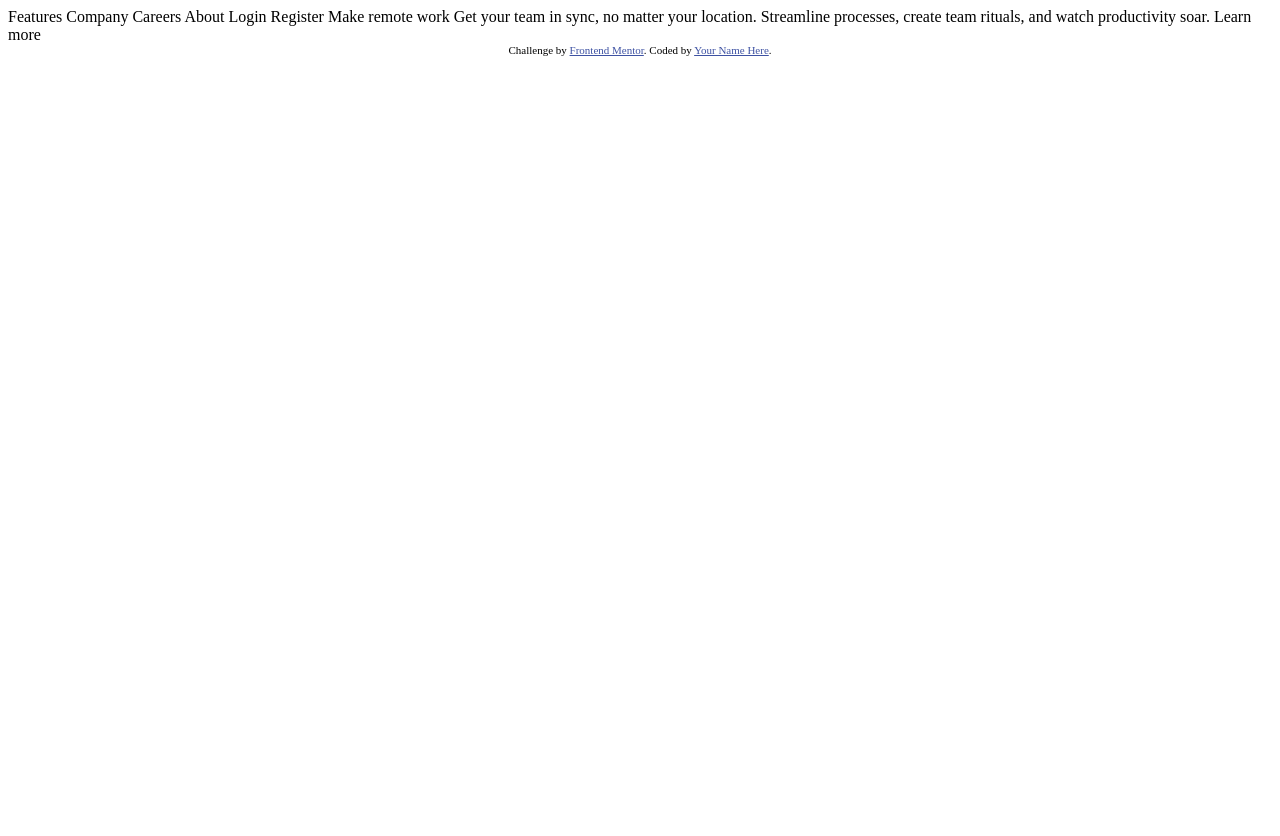
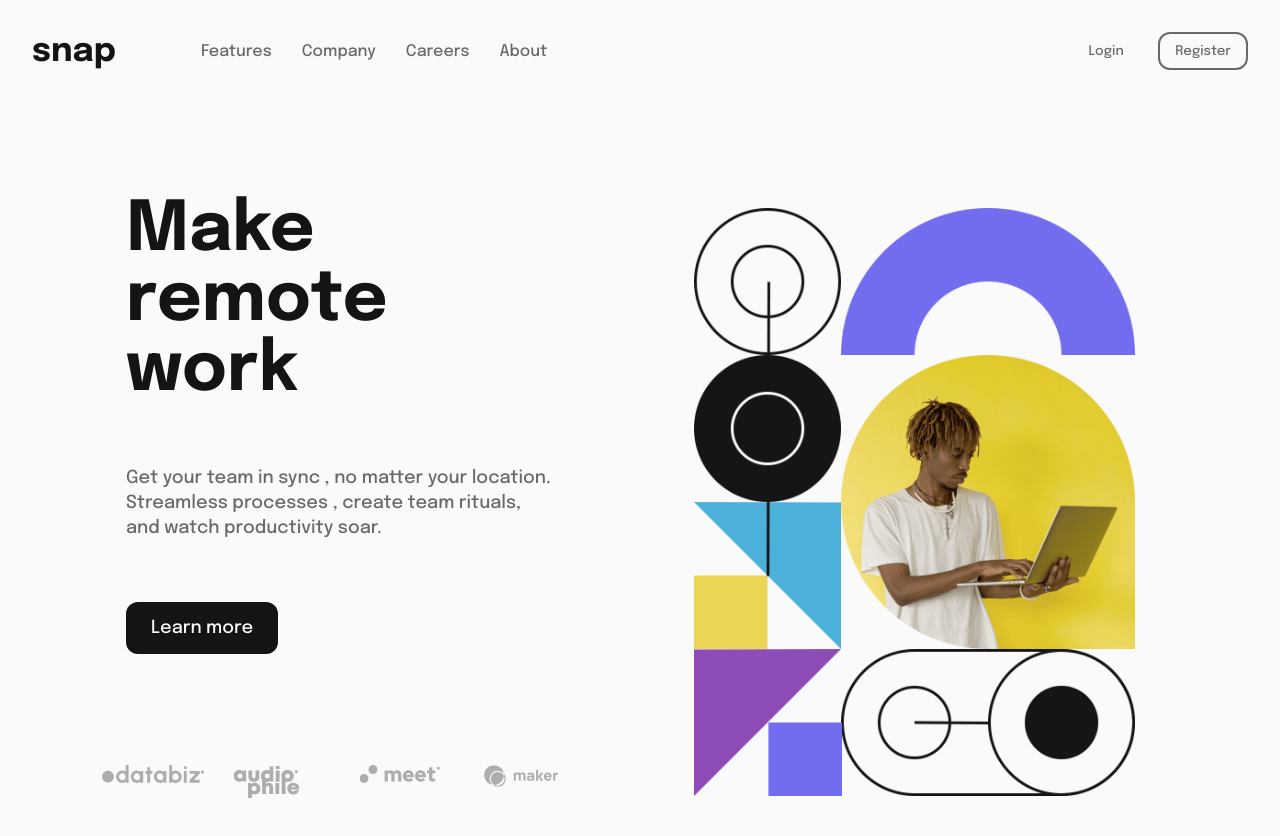
Before and after one commit to anismekhaba/intro-section-with-dropdown-navigation-main, a plain HTML site: page index.html in a window 1280 px wide. Before the commit the page ends 800 px from the top, so only its background shows below. Drawn offline with Linux system fonts and the light colour scheme.

Commit message:
Make the website

```diff
--- /dev/null
+++ b/css/style.css
@@ -0,0 +1,126 @@
+@import url('https://fonts.googleapis.com/css2?family=Epilogue:wght@500;700&display=swap');
+* {
+    margin: 0;
+    padding: 0;
+    box-sizing: border-box;
+    font-family: 'Epilogue', Arial, Helvetica, sans-serif ;
+}
+
+/* colors */
+:root {
+    --almost-white: hsl(0, 0%, 98%);
+    --medium-gray: hsl(0, 0%, 41%);
+    --almost-black: hsl(0, 0%, 8%);
+}
+body {
+    font-size: 18px;
+    background-color: #FAFAFA;
+}
+
+
+
+a {
+    text-decoration: none;
+}
+
+#header {
+    width: 100%;
+    padding: 2rem;
+}
+
+.navbar , .header-container , .navbar-list {
+    display: flex;
+    justify-content: space-between;
+    align-items: center;
+}
+
+/* navbar styling */
+.navbar .navbar-list {
+    list-style: none;
+}
+.navbar .navbar-brand {
+    color: var(--almost-black);
+    margin-right: 70px;
+    font-size: 2.1rem;
+    font-weight: bold;
+}
+.navbar .navbar-list li {
+    padding: 0 15px;
+}
+.navbar .navbar-list li a {
+    color: var(--medium-gray);
+    font-size: 16px;
+}
+.header-button {
+  padding: 10px 15px;
+  border: 0;
+  outline: none;
+  cursor: pointer;
+  background-color: transparent;
+  color: var(--medium-gray);
+}
+.header-button.h-b-outline {
+    border: 2px solid var(--medium-gray);
+    border-radius: 12px;
+    margin-left: 15px;
+}
+/* navbar styling */
+
+
+/* Hero section */
+#hero {
+    width: 100%;
+    height: auto;
+}
+#hero .container {
+    width: 100%;
+    padding: 0 6rem;
+    margin-top: 4rem;
+    margin-bottom: 4rem;
+    display: flex;
+    justify-content: space-between;
+    align-items: flex-end;
+}
+#hero .container > * {
+    flex-basis: 45%;
+}
+#hero .container .hero-img img {
+    width: 90%;
+}
+#hero .container .hero-desc {
+    display: flex;
+    flex-direction: column;
+    justify-content: flex-start;
+    align-items: flex-start;
+}
+#hero .container .hero-desc h1{
+  color: var(--almost-black);
+  margin: 30px;
+  font-size: 4.3rem;
+}
+#hero .container .hero-desc p {
+    color: var(--medium-gray);
+    margin: 30px;
+    line-height: 1.4;
+}
+#hero .container .hero-desc .hero-button {
+    padding: 17px 25px;
+    background-color: var(--almost-black);
+    color: var(--almost-white);
+    border-radius: 12px;
+    border: 0;
+    outline: none;
+    font-size: 18px;
+    margin: 30px;
+}
+#hero .container .hero-desc .sponsors {
+    display: grid;
+    grid-template-columns: repeat(4,1fr);
+    column-gap: 20px;
+    margin-top: 80px;
+    width: 100%;
+}
+#hero .container .hero-desc .sponsors img {
+   transform: scale(0.9);
+}
+/* Hero section */
--- a/index.html
+++ b/index.html
@@ -1,39 +1,70 @@
 <!DOCTYPE html>
 <html lang="en">
-<head>
-  <meta charset="UTF-8">
-  <meta name="viewport" content="width=device-width, initial-scale=1.0"> <!-- displays site properly based on user's device -->
+  <head>
+    <meta charset="UTF-8" />
+    <meta name="viewport" content="width=device-width, initial-scale=1.0" />
+    <link
+      rel="icon"
+      type="image/png"
+      sizes="32x32"
+      href="./images/favicon-32x32.png"
+    />
+    <title>Frontend Mentor | Intro section with dropdown navigation</title>
+    <link rel="stylesheet" href="./css/style.css" />
+  </head>
+  <body>
+    <!-- Navbar -->
+    <header id="header">
+      <div class="header-container">
+        <nav class="navbar">
+          <a href="#" class="navbar-brand">snap</a>
+          <ul class="navbar-list">
+            <li><a href="#">Features</a></li>
+            <li><a href="#">Company</a></li>
+            <li><a href="#">Careers</a></li>
+            <li><a href="#">About</a></li>
+          </ul>
+        </nav>
+        <div class="header-buttons">
+          <button class="header-button h-b-noborder">Login</button>
+          <button class="header-button h-b-outline">Register</button>
+        </div>
+      </div>
+    </header>
+    <!-- Navbar -->
 
-  <link rel="icon" type="image/png" sizes="32x32" href="./images/favicon-32x32.png">
+    <!-- showcase [Hero section] -->
+    <section id="hero">
+      <div class="container">
+        <div class="hero-desc">
+          <h1>
+            Make <br class="br" />
+            remote work
+          </h1>
+          <p>
+            Get your team in sync , no matter your location. Streamless
+            processes , create team rituals, and watch productivity soar.
+          </p>
+          <button class="hero-button">Learn more</button>
+          <div class="sponsors">
+            <img src="./images/client-databiz.svg" alt="client" />
+            <img src="./images/client-audiophile.svg" alt="client" />
+            <img src="./images/client-meet.svg" alt="client" />
+            <img src="./images/client-maker.svg" alt="client" />
+          </div>
+        </div>
+        <div class="hero-img">
+          <img src="./images/image-hero-desktop.png" alt="hero-image" />
+        </div>
+      </div>
+    </section>
+    <!-- showcase [Hero section] -->
 
-  <title>Frontend Mentor | Intro section with dropdown navigation</title>
-
-  <!-- Feel free to remove these styles or customise in your own stylesheet 👍 -->
-  <style>
-    .attribution { font-size: 11px; text-align: center; }
-    .attribution a { color: hsl(228, 45%, 44%); }
-  </style>
-</head>
-<body>
-
-  Features
-  Company
-  Careers
-  About
-
-  Login
-  Register
-
-  Make remote work
-
-  Get your team in sync, no matter your location. Streamline processes,
-  create team rituals, and watch productivity soar.
-
-  Learn more
-
-  <div class="attribution">
+    <!-- <div class="attribution">
     Challenge by <a href="https://www.frontendmentor.io?ref=challenge" target="_blank">Frontend Mentor</a>.
     Coded by <a href="#">Your Name Here</a>.
-  </div>
-</body>
+  </div> -->
+
+    <script src="/js/app.js"></script>
+  </body>
 </html>
```
Also changed, not shown: js/app.js (added), 2 other files.
